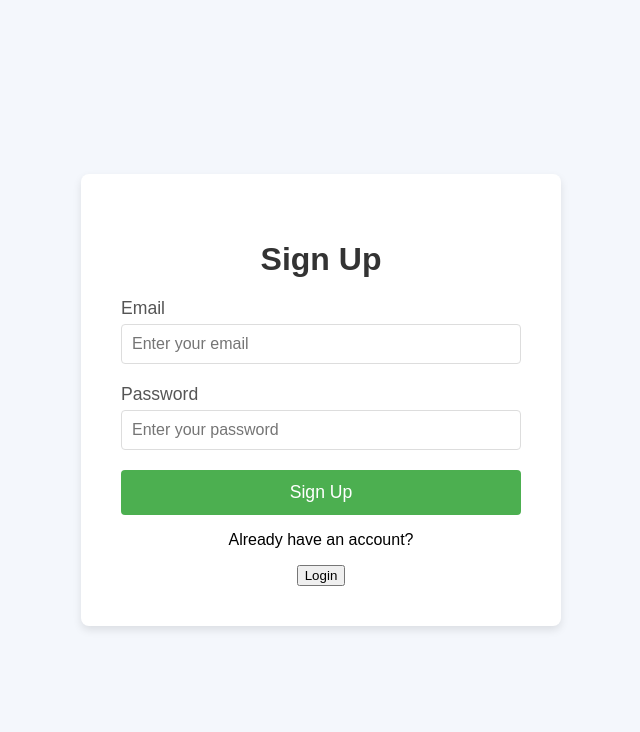
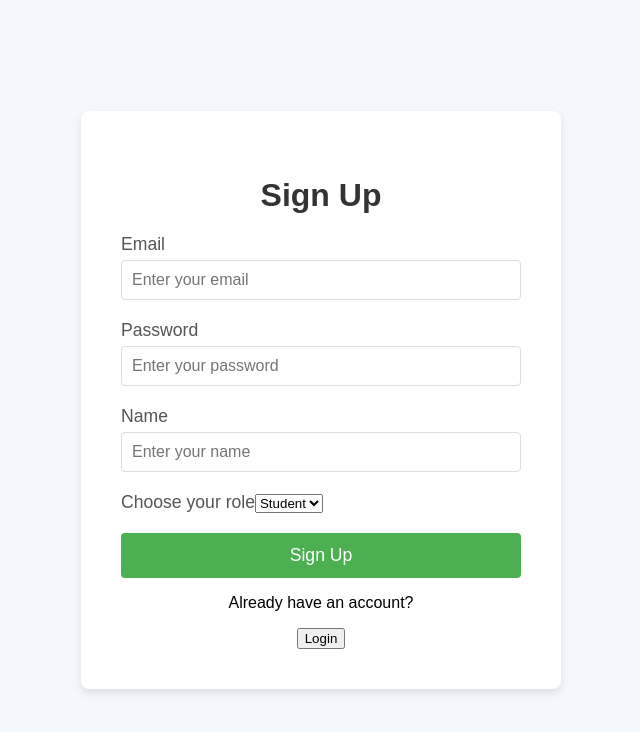
Before and after one commit to Curt-D-Francis/Student-Collab-SWE-Project, a React (Create React App) app in the folder student-collab-tool/: page / in a window 1280 px wide. Both pictures are taken after a click on the button "Sign Up". Shown: the top 732 px of the page, without its empty margins (319-959 px from the left). Built offline with nearby package versions, Linux system fonts and the light colour scheme.

Commit message:
changed the supabase key. create profile in signup

```diff
--- a/student-collab-tool/src/components/LoginPage/LoginPage.jsx
+++ b/student-collab-tool/src/components/LoginPage/LoginPage.jsx
@@ -1,4 +1,4 @@
-import React, { useState } from "react";
+import React, { useState, useEffect } from 'react';
 import supabase from "../../config/supabaseClient";
 import './LoginPage.css';
 import { useNavigate } from 'react-router-dom';
@@ -6,71 +6,136 @@ import { useNavigate } from 'react-router-dom';
 const LoginPage = () => {
     const [email, setEmail] = useState('');
     const [password, setPassword] = useState('');
+    const [name, setName] = useState('');
     const [isSignUp, setIsSignUp] = useState(false);
+    const [role, setRole] = useState('student');
     const navigate = useNavigate();
 
+    useEffect(() => {
+        const { data: listener } = supabase.auth.onAuthStateChange(async (event, session) => { // Set up the auth state change listener
+            console.log("Auth state changed: ", event, session);
+
+            if (event === 'SIGNED_IN' || event === 'USER_UPDATED') {
+                if (session?.user) {
+                    console.log("User logged in:", session.user);
+
+                    // this part should fetch the user profile to get the role
+                    const { data: profile, error } = await supabase
+                        .from('profiles')
+                        .select('role')
+                        .eq('id', session.user.id)
+                        .single();
+
+                    if (error) {
+                        console.error('Error fetching profile:', error.message);
+                        return;
+                    }
+
+                    console.log("Fetched profile:", profile);
+
+                    // this part should reroute the user based on the role they chose
+                    if (profile?.role === 'admin') {
+                        console.log("Redirecting to Admin Page...");
+                        navigate('/admin');
+                    } else if (profile?.role === 'student') {
+                        console.log("Redirecting to Student Page...");
+                        navigate('/student');
+                    } else {
+                        console.error("Role is undefined or invalid.");
+                    }
+                }
+            }
+        });
+
+        return () => {
+            if (listener && typeof listener.unsubscribe === 'function') {
+                listener.unsubscribe();
+            }
+        };
+    }, [navigate]);
+
+    //login function
     const handleLogin = async (e) => {
         e.preventDefault();
-        const { data: user, error } = await supabase.auth.signInWithPassword({
+
+        console.log('Logging in with email:', email);
+
+        const { data: user, error: loginError } = await supabase.auth.signInWithPassword({
             email,
             password,
         });
 
-        if (error) {
-            console.error("Login failed:", error.message);
+        if (loginError) {
+            console.error('Login failed:', loginError.message);
             return;
         }
 
-        // Fetch user profile to get the role
-        const { data: profile, error: profileError } = await supabase
+        if (!user) {
+            console.error('User object is not available after login.');
+            return;
+        }
+
+        console.log('User logged in:', user);
+
+        const { data: profile, error: profileError } = await supabase         // fetches the user's profile to get the role
+
             .from('profiles')
             .select('role')
             .eq('id', user.id)
             .single();
 
         if (profileError) {
-            console.error("Failed to fetch profile:", profileError.message);
+            console.error('Error fetching profile:', profileError.message);
             return;
         }
 
-        if (!profile || !profile.role) {
-            console.error("User's role is not defined");
-            navigate('/');  // Redirect to login or show an error
-            return;
-        }
+        console.log('Fetched profile:', profile);
 
-        // Redirect based on role
-        if (profile.role === 'admin') {
+        // reroutes based on the role
+        if (profile?.role === 'admin') {
+            console.log("Redirecting to Admin Page...");
             navigate('/admin');
+        } else if (profile?.role === 'student') {
+            console.log("Redirecting to Student Page...");
+            navigate('/student');
         } else {
-            navigate('/student');
+            console.error("Role is undefined or invalid.");
         }
     };
 
+
     const handleSignUp = async (e) => {
         e.preventDefault();
-        const { data: user, error } = await supabase.auth.signUp({
+
+        console.log('Signing up with email:', email);
+
+        const { user, error: signupError } = await supabase.auth.signUp({
             email,
             password,
         });
 
-        if (error) {
-            console.error("Sign-up failed:", error.message);
+        if (signupError) {
+            console.error('Sign-up error:', signupError.message);
             return;
         }
 
-        // Insert the new user into the profiles table with default role 'student'
-        const { error: profileError } = await supabase
-            .from('profiles')
-            .insert([{ id: user.id, email: user.email, role: 'student' }]);
+        if (user) {
+            console.log('User created:', user);
 
-        if (profileError) {
-            console.error("Failed to insert profile:", profileError.message);
-        } else {
-            console.log("User signed up successfully:", user.email);
-            navigate('/student');
+            // creates new profile row in the profile table in supabase
+            const { error: profileError } = await supabase
+                .from('profiles')
+                .upsert([{ id: user.id, email: user.email, name, role }]);
+
+            if (profileError) {
+                console.error('Profile creation error:', profileError.message);
+                return;
+            }
+
+            console.log('Profile created/updated:', { id: user.id, email: user.email, name, role });
         }
     };
+
 
     return (
         <div className="login-page">
@@ -99,8 +164,33 @@ const LoginPage = () => {
                             required
                         />
                     </div>
+
+                    {isSignUp && (
+                        <>
+                            <div className="input-group">
+                                <label htmlFor="name">Name</label>
+                                <input
+                                    type="text"
+                                    id="name"
+                                    value={name}
+                                    onChange={(e) => setName(e.target.value)}
+                                    placeholder="Enter your name"
+                                    required
+                                />
+                            </div>
+                            <div className="input-group">
+                                <label htmlFor="role">Choose your role</label>
+                                <select id="role" value={role} onChange={(e) => setRole(e.target.value)}>
+                                    <option value="student">Student</option>
+                                    <option value="admin">Admin</option>
+                                </select>
+                            </div>
+                        </>
+                    )}
+
                     <button type="submit" className="btn">{isSignUp ? 'Sign Up' : 'Login'}</button>
                 </form>
+
                 <div>
                     <p>{isSignUp ? 'Already have an account?' : "Don't have an account?"}</p>
                     <button onClick={() => setIsSignUp(!isSignUp)}>
```
Also changed, not shown: 1 other file (tests, documents, lock files or other folders).
